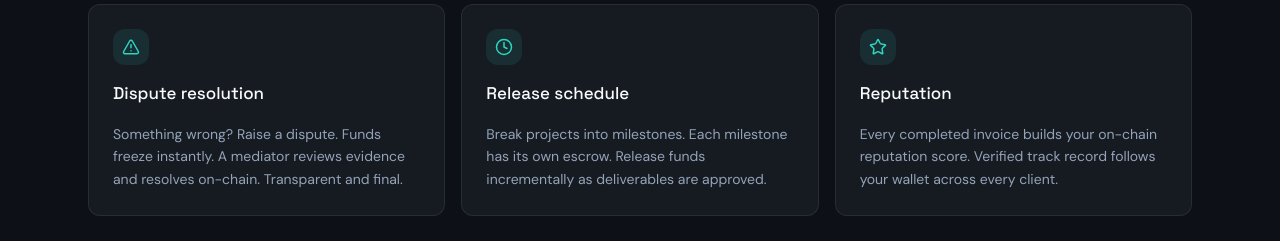
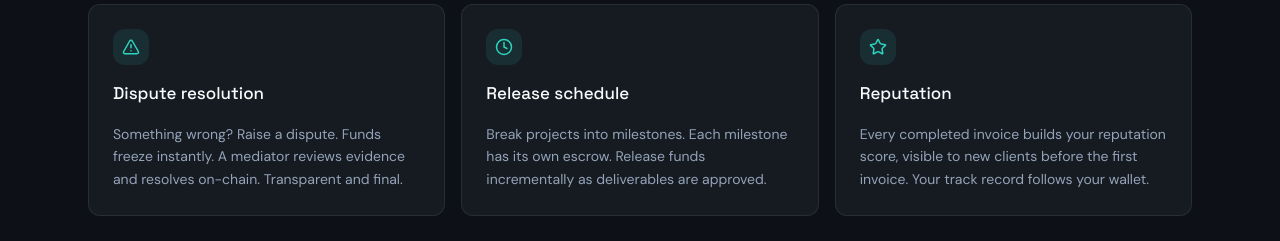
Before and after one commit to TropicalKenny/truvlo, a React (Vite) app: page / in a window 1280 px wide. Shown: the part 1938-2179 px from the top of the page. Built offline with nearby package versions, Linux system fonts and the light colour scheme; no server answers; what @solana/wallet-adapter-react would draw is missing.

Commit message:
fix: remove prohibited on-chain reputation score copy from Features

```diff
--- a/src/components/Features.tsx
+++ b/src/components/Features.tsx
@@ -32,7 +32,7 @@ const features = [
   {
     icon: Star,
     title: 'Reputation',
-    body: 'Every completed invoice builds your on-chain reputation score. Verified track record follows your wallet across every client.',
+    body: 'Every completed invoice builds your reputation score, visible to new clients before the first invoice. Your track record follows your wallet.',
   },
 ];
 
```
